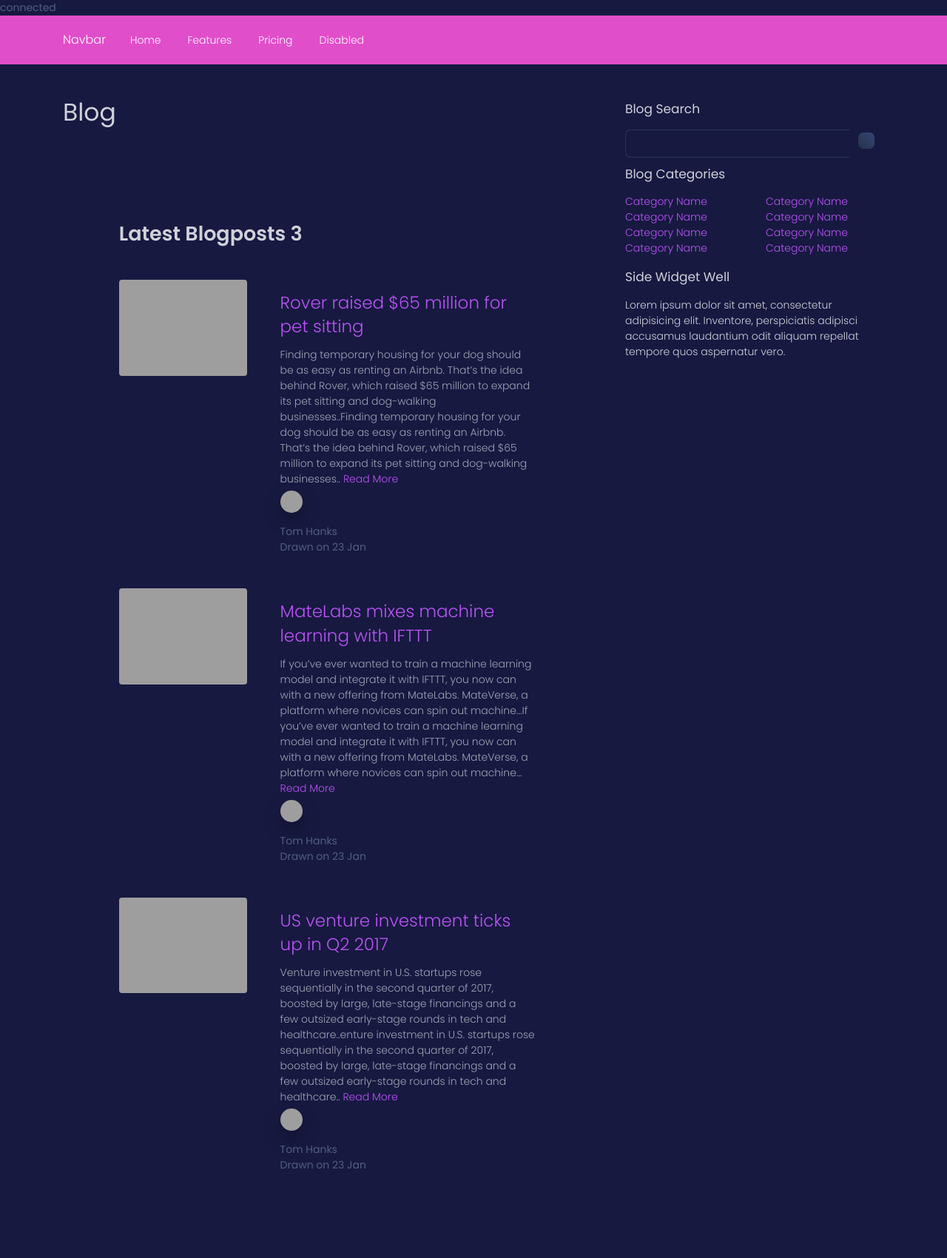
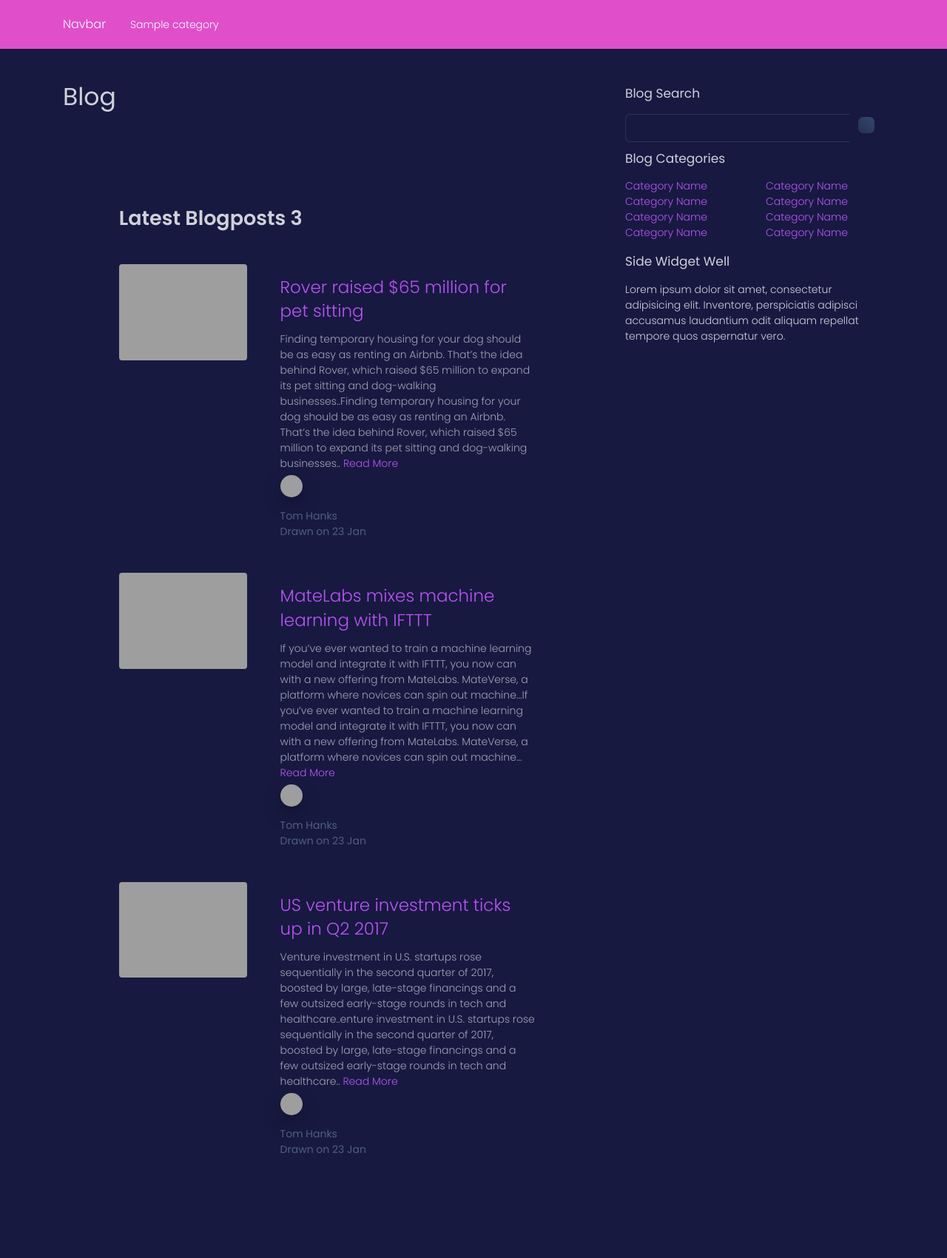
Before and after one commit to andonette/Dave-CMS, a PHP site: page / in a window 1280 px wide. Shown: the whole page at 74% size. After the commit the page ends 1558 px from the top, so only its background shows below. Run offline with PHP 8.4, Linux system fonts and the light colour scheme; tables that the repository leaves empty or names only in its code hold one stand-in row (values such as "Sample post"); some libraries are stand-ins or nearby versions; grey boxes are pictures that could not be loaded.

Commit message:
Dynamic header

```diff
--- a/includes/db.php
+++ b/includes/db.php
@@ -12,6 +12,6 @@ $connection = mysqli_connect(DB_HOST,  DB_USER,  DB_PASS, DB_NAME);
 if (!$connection) {
     die('failed to connect');
 } else {
-    echo 'connected';
+    //echo 'connected';
 }
  ?>
--- a/includes/header.php
+++ b/includes/header.php
@@ -28,18 +28,18 @@
         </button>
         <div class="collapse navbar-collapse" id="navbarNav">
           <ul class="navbar-nav">
-            <li class="nav-item active">
-              <a class="nav-link" href="#">Home <span class="sr-only">(current)</span></a>
-            </li>
-            <li class="nav-item">
-              <a class="nav-link" href="#">Features</a>
-            </li>
-            <li class="nav-item">
-              <a class="nav-link" href="#">Pricing</a>
-            </li>
-            <li class="nav-item">
-              <a class="nav-link disabled" href="#">Disabled</a>
-            </li>
+              <?php
+                $query = "SELECT * FROM categories";
+                $select_all_categories_query = mysqli_query($connection, $query);
+                while ($row = mysqli_fetch_assoc($select_all_categories_query)) {
+                    $cat_title = $row['cat_title'];
+                    ?>
+                    <li class="nav-item active">
+                      <a class="nav-link" href="#"><?php echo $cat_title; ?></a>
+                    </li>
+                    <?php
+                }
+               ?>
           </ul>
         </div>
       </div>
--- a/index.php
+++ b/index.php
@@ -7,8 +7,13 @@
        <div class="container">
          <div class="row">
            <div class="col-md-10 ml-auto mr-auto">
+
              <h2 class="title">Latest Blogposts 3</h2>
              <br />
+             <?php
+            $query = "SELECT * FROM posts";
+            $select_all_categories_query = mysqli_query($connection, $query);
+              ?>
              <div class="card card-blog card-plain blog-horizontal">
                <div class="row">
                  <div class="col-lg-4">
```
